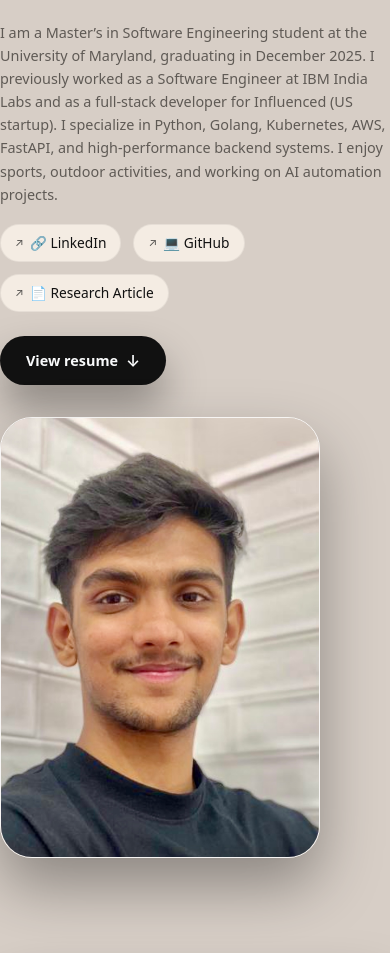
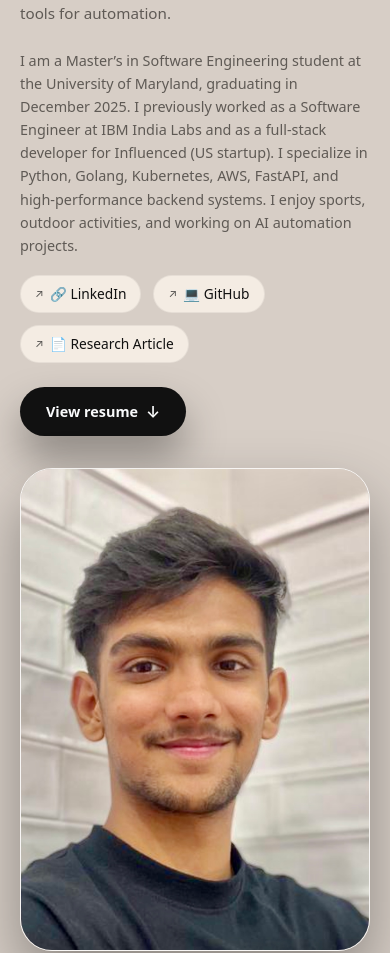
Before and after one commit to Sarthak-kiloray/Sarthak-kiloray.github.io, a plain HTML site: page index.html in a window 390 px wide. Shown: the part 160-1113 px from the top of the page. Drawn offline with Linux system fonts and the light colour scheme.

Commit message:
Refactor CSS comments for clarity and consistency

```diff
--- a/style.css
+++ b/style.css
@@ -46,7 +46,7 @@ body {
     color: var(--text-main);
 }
 
-/* Let the beige hero fill the screen width */
+/* Main content sections wrapper (dark cards) */
 .container {
     width: 100%;
     max-width: 1160px;
@@ -65,6 +65,13 @@ header {
     padding-bottom: 60px;
 }
 
+/* inner wrapper so hero is centered like the Kosuke layout */
+.hero-inner {
+    max-width: 1160px;
+    margin: 0 auto;
+    padding: 40px 40px 60px;
+}
+
 /* two-column hero like screenshot */
 .intro {
     display: grid;
@@ -73,9 +80,26 @@ header {
     align-items: center;
 }
 
-/* Wrap text in optional .intro-text if you want, but not required */
+/* left column: text */
 .intro-text {
     max-width: 560px;
+}
+
+/* right column: image */
+.intro-image {
+    justify-self: end;
+}
+
+/* hero image */
+.intro-image img,
+header img {
+    width: 100%;
+    max-width: 360px;
+    height: auto;
+    border-radius: var(--radius-hero-img);
+    object-fit: cover;
+    border: 1px solid rgba(255,255,255,0.8);
+    box-shadow: var(--shadow-soft);
 }
 
 header h1 {
@@ -91,7 +115,7 @@ header h1 {
     color: var(--text-muted);
 }
 
-/* Hero description paragraph (if you have one) */
+/* Hero description paragraph */
 .hero-description {
     margin-top: 24px;
     font-size: 0.9rem;
@@ -140,19 +164,7 @@ header h1 {
     color: var(--text-muted);
 }
 
-/* Photo on the right */
-header img {
-    width: 100%;
-    max-width: 360px;
-    justify-self: end;
-    height: auto;
-    border-radius: var(--radius-hero-img);
-    object-fit: cover;
-    border: 1px solid rgba(255,255,255,0.8);
-    box-shadow: var(--shadow-soft);
-}
-
-/* file input under photo */
+/* file input under photo (if used) */
 #photo-upload {
     display: block;
     margin-top: 12px;
@@ -196,7 +208,7 @@ header img {
 /*  DARK SECTIONS */
 /* ============= */
 
-/* Everything below hero sits on a dark background like screenshot 2/3 */
+/* Everything below hero sits on a dark background */
 body::after {
     content: "";
     position: fixed;
@@ -205,7 +217,7 @@ body::after {
     z-index: -1;
 }
 
-/* Wrap each group (About / Experience / Education / Projects / Skills) */
+/* Wrap each group (Experience / Education / Projects / Skills) */
 section {
     margin-top: 40px;
     padding: 32px 32px 30px;
@@ -275,7 +287,7 @@ h2 {
     color: #e5e7eb;
 }
 
-/* Teaching assistant highlight if you’re using .ta-highlight */
+/* Teaching assistant highlight (if you decide to use pill style) */
 .ta-highlight {
     margin-top: 6px;
     display: inline-flex;
@@ -338,18 +350,21 @@ footer {
         padding: 28px 20px 48px;
     }
 
+    .hero-inner {
+        padding: 28px 20px 40px;
+    }
+
     .intro {
         grid-template-columns: minmax(0, 1fr);
         gap: 32px;
     }
 
-    header img {
+    .intro-image {
         justify-self: center;
-        max-width: 320px;
     }
 
     .intro-text {
-        text-align: left;
+        max-width: 100%;
     }
 }
 
```
